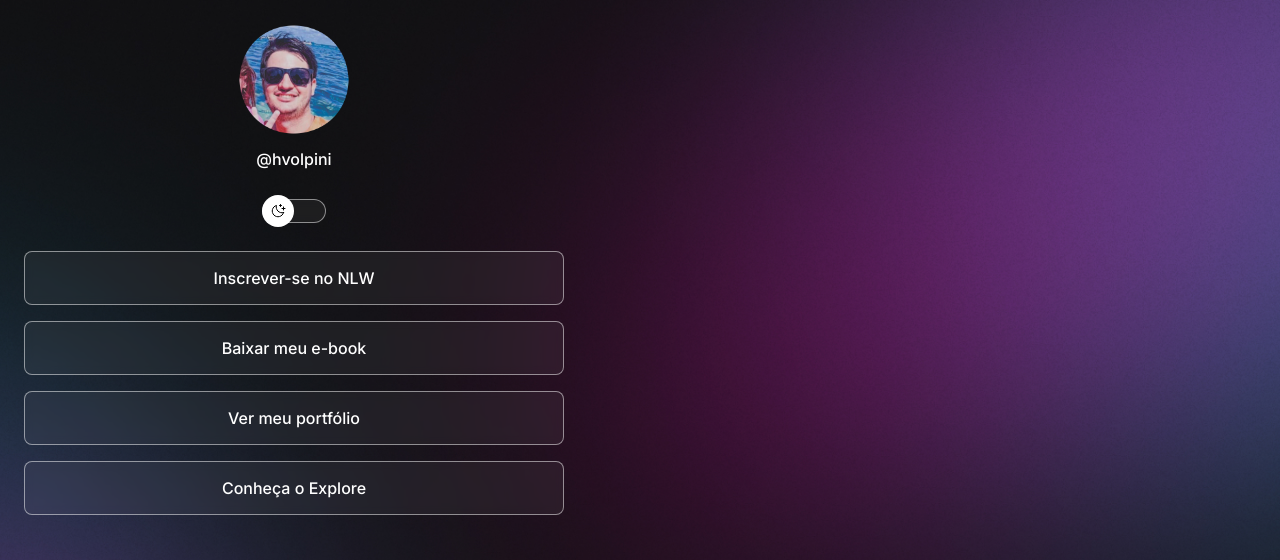
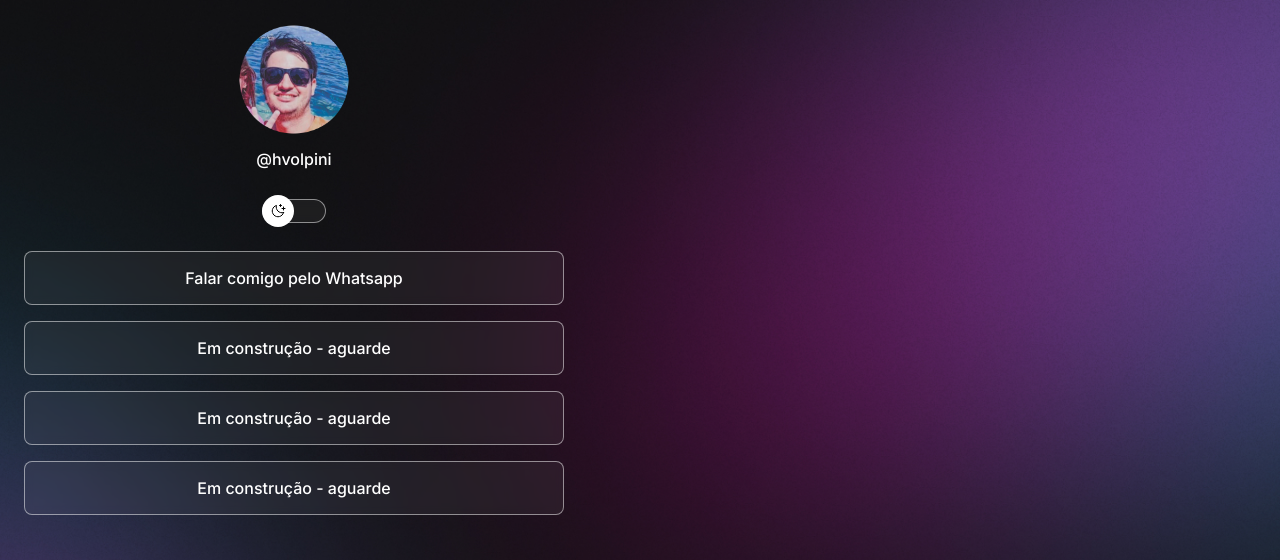
Before and after one commit to havolpini/Projeto---Cart-o-Virtual, a plain HTML site: page index.html in a window 1280 px wide. Shown: the top 560 px of the page. Drawn offline with nearby package versions, Linux system fonts and the light colour scheme.

Commit message:
Link Whatsapp

```diff
--- a/index.html
+++ b/index.html
@@ -27,19 +27,17 @@
 
       <ul>
         <li>
-          <a href="#">Inscrever-se no NLW</a>
+          <a href="https://w.app/8ixPIO">Falar comigo pelo Whatsapp</a>
         </li>
         <li>
-          <a href="#">Baixar meu e-book</a>
+          <a href="#">Em construção - aguarde</a>
         </li>
 
         <li>
-          <a href="#">Ver meu portfólio</a>
+          <a href="#">Em construção - aguarde</a>
         </li>
         <li>
-          <a href="https://rocktseat.com.br/explore" target=" "
-            >Conheça o Explore</a
-          >
+          <a href="#" target=" ">Em construção - aguarde</a>
         </li>
       </ul>
       <div id="social-links">
```
